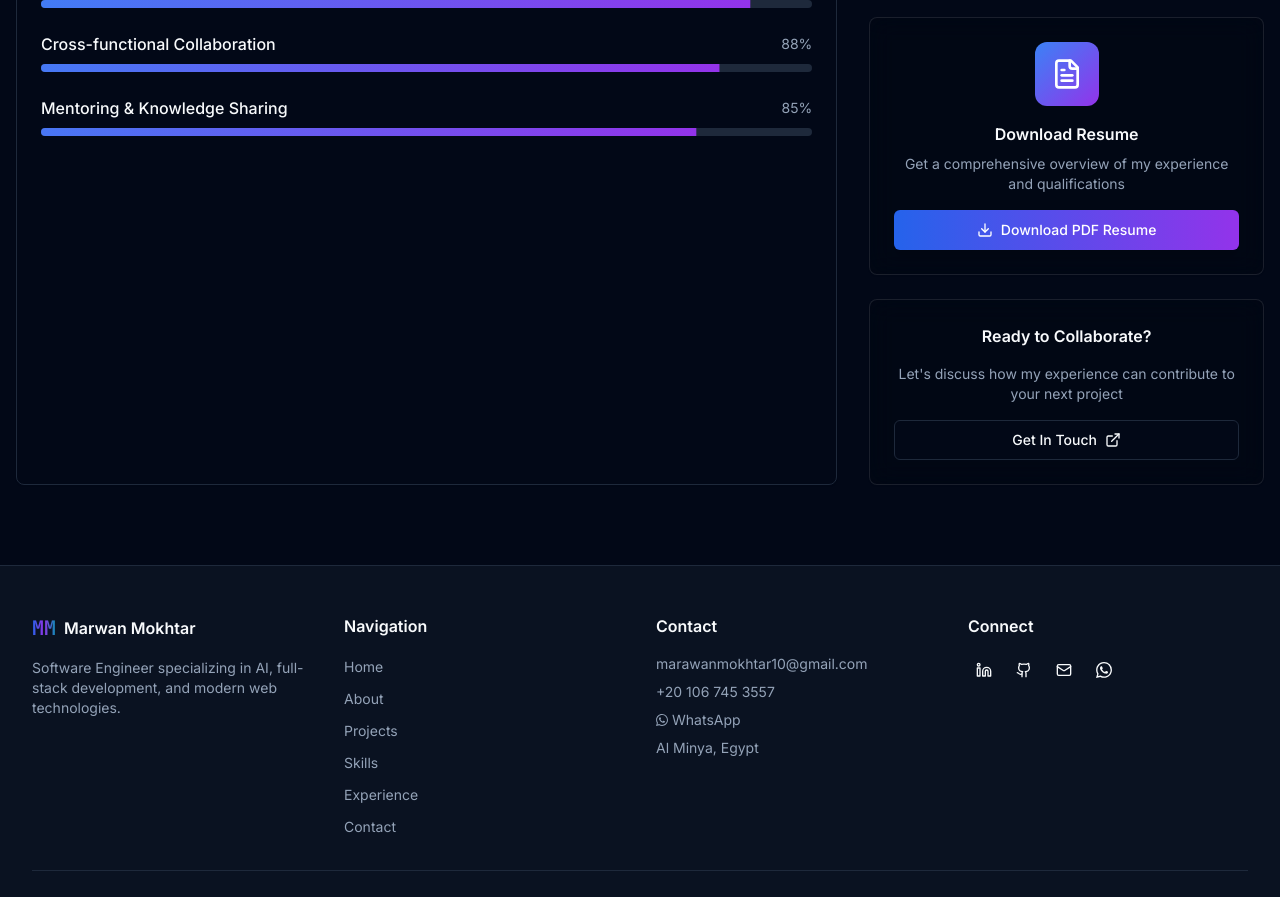
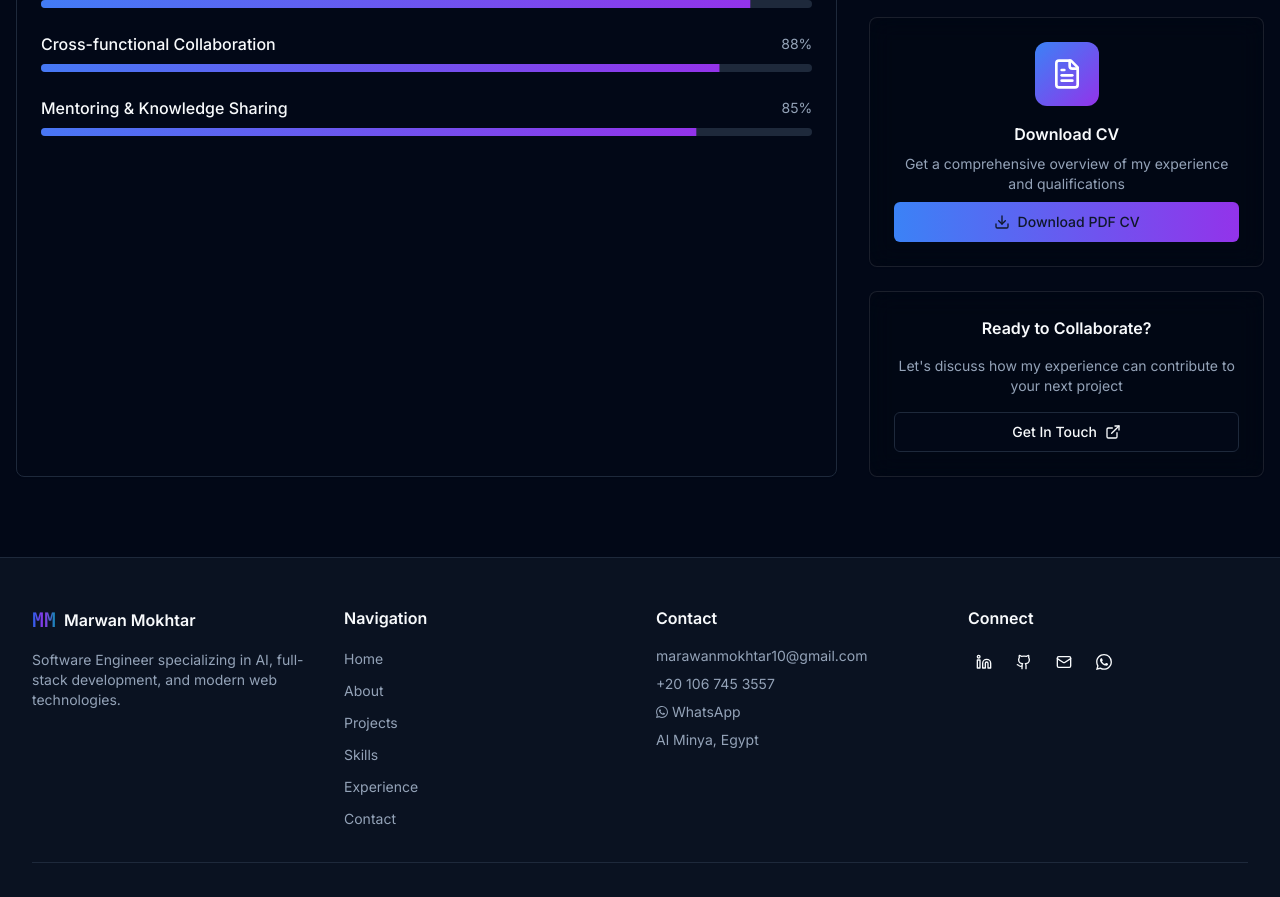
Before and after one commit to marawan10/my-portfolio, a Next.js app: page /experience in a window 1280 px wide. Shown: the part 3400-4297 px from the top of the page. Built offline with nearby package versions, Linux system fonts and the light colour scheme.

Commit message:
Update resume references to CV in experience-skills

```diff
--- a/components/experience/experience-skills.tsx
+++ b/components/experience/experience-skills.tsx
@@ -130,17 +130,17 @@ export function ExperienceSkills() {
                   <FileText className="w-8 h-8 text-white" />
                 </div>
                 <div className="space-y-2">
-                  <h3 className="font-semibold">Download Resume</h3>
-                  <p className="text-sm text-muted-foreground">
+                  <h3 className="font-semibold">Download CV</h3>
+                  <p className="text-sm text-muted-foreground mb-4">
                     Get a comprehensive overview of my experience and qualifications
                   </p>
+                  <Button asChild className="w-full bg-gradient-to-r from-blue-500 to-purple-600 hover:from-blue-600 hover:to-purple-700">
+                    <a href="/assets/Marwan_Mokhtar_CV.pdf" download="Marwan_Mokhtar_CV.pdf">
+                      <Download className="w-4 h-4 mr-2" />
+                      Download PDF CV
+                    </a>
+                  </Button>
                 </div>
-                <Button asChild variant="gradient" className="w-full group">
-                  <a href="/assets/Marwan_Mokhtar.pdf" download="Marwan_Mokhtar_CV.pdf">
-                    <Download className="w-4 h-4 mr-2 group-hover:animate-bounce" />
-                    Download PDF Resume
-                  </a>
-                </Button>
               </CardContent>
             </Card>
 
```
